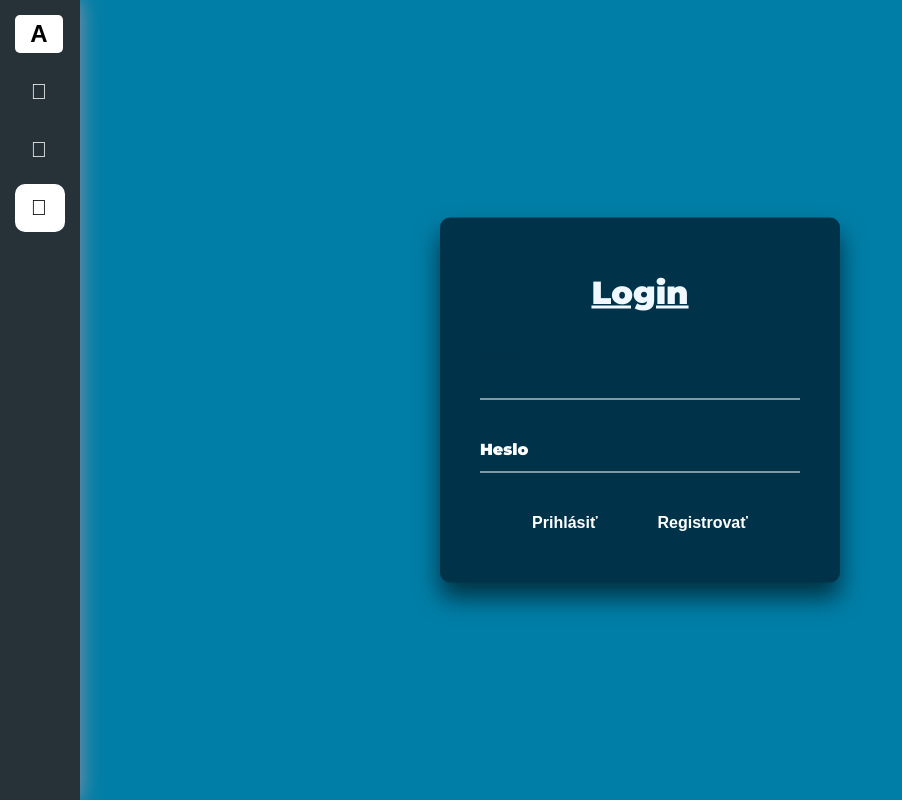
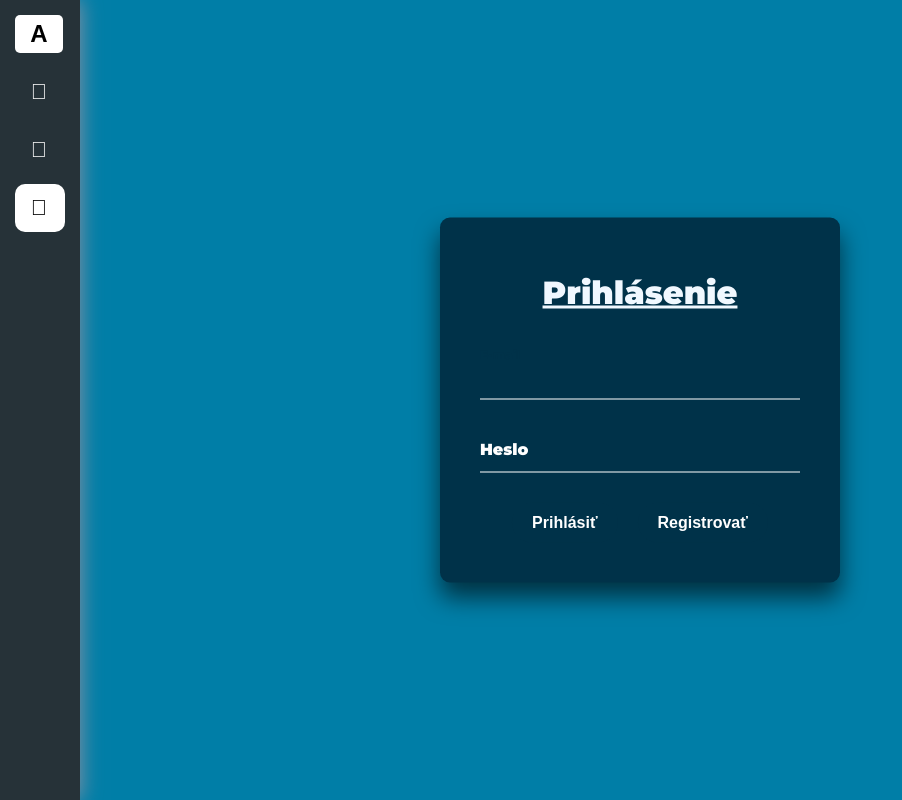
Before and after one commit to M1ch4l11/Pexeso_Education, an Angular app in the folder skusobny2/: page /products in a window 1280 px wide. Shown: the whole page, without its empty margins (0-902 px from the left). Built offline with nearby package versions, Linux system fonts and the light colour scheme.

Commit message:
28.11.22: form title

```diff
--- a/skusobny2/src/app/form-component/form-component.component.html
+++ b/skusobny2/src/app/form-component/form-component.component.html
@@ -1,7 +1,7 @@
 
 <div>
     <div class="form-component" *ngIf="userHandler === 'login'" [hidden]="userHandler === 'login' ? false : true ">
-        <h1 class="form-title" style="color: aliceblue;"> Login</h1>
+        <h1 class="form-title" style="color: aliceblue;"> Prihlásenie</h1>
       <form [formGroup]="formLogin"  #login >
         <div class="form-section">
             <input class="input-field" type="text"  name="email"  required autofocus formControlName="userName" >
```
